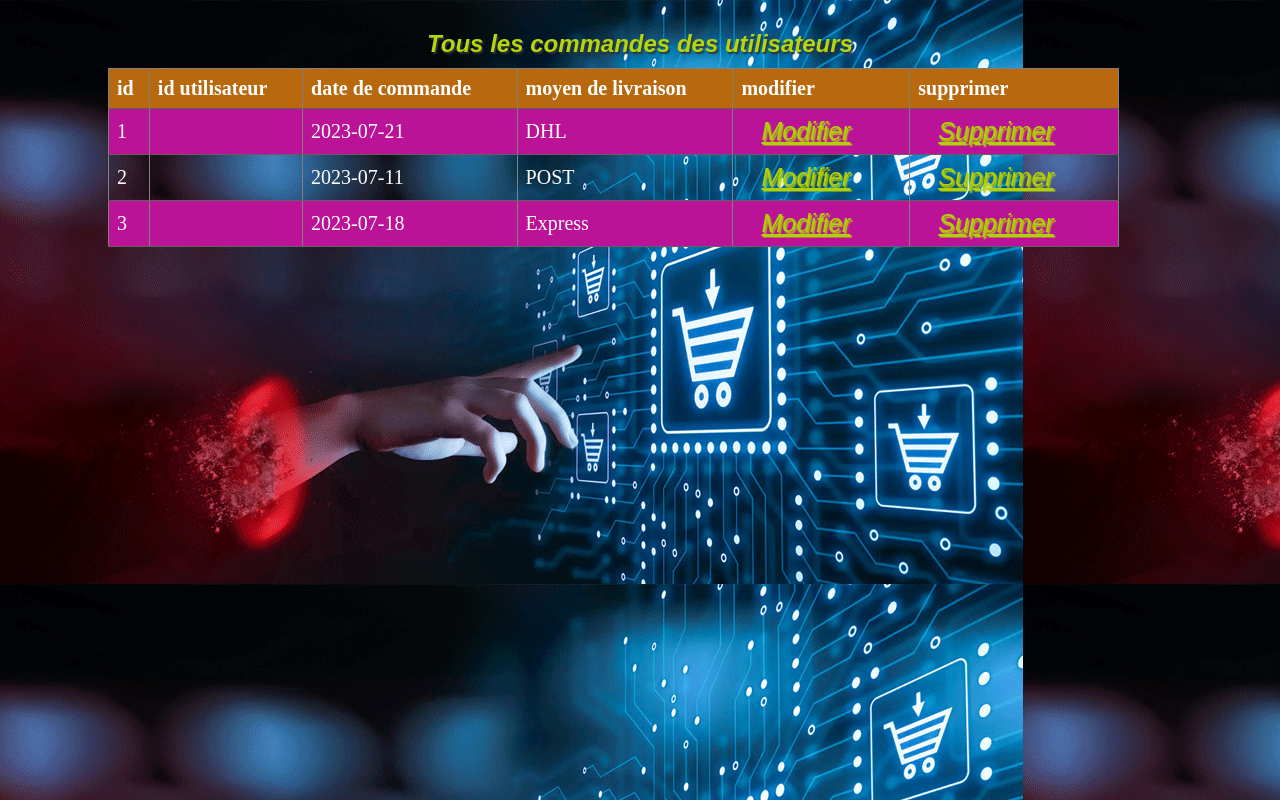
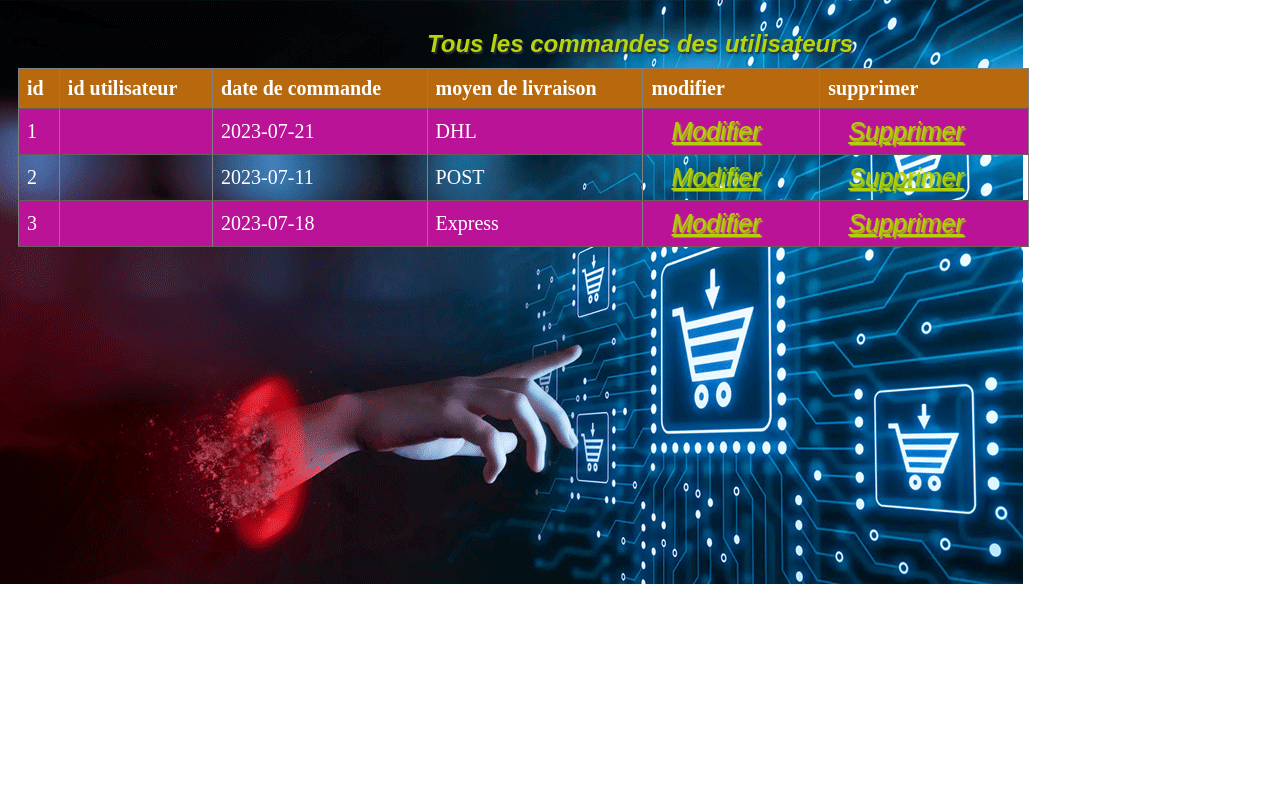
Before and after one commit to AmidAima/commerce_live, a PHP site: page /commandes/affichage.php in a window 1280 px wide. Run offline with PHP 8.4, Linux system fonts and the light colour scheme; data comes from the database, SQL or seed files in the repository; data that the repository does not hold is empty.

Commit message:
Update home.css

```diff
--- a/Commerce/home.css
+++ b/Commerce/home.css
@@ -1,5 +1,6 @@
 body{
     background:url("image.webp");
+    background-repeat: no-repeat;
 }
 form {
 	background-color: #17a563;
@@ -115,7 +116,7 @@ a {
     width: 80%;
     border-collapse: collapse;
 	margin-top:5px;
-	margin-left: 100px;
+	margin-left: 10px;
   }
 
   th, td {
@@ -135,7 +136,7 @@ a {
     background-color: #bb1397;
   }
   tr:hover {
-    background-color: #a8d00a;
+    background-color: #1717b3;
   }
   p{
 	font-size: 20px;
```
